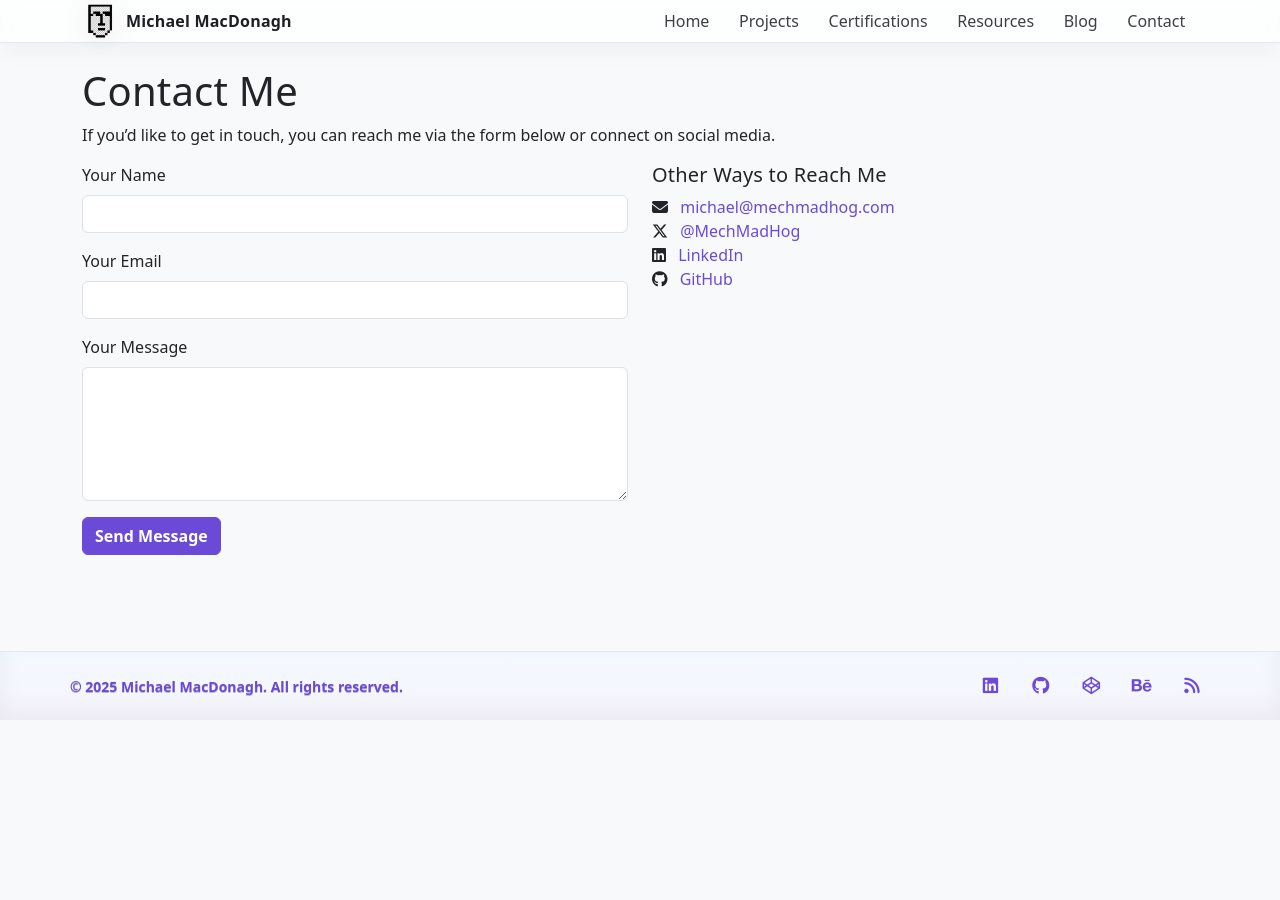
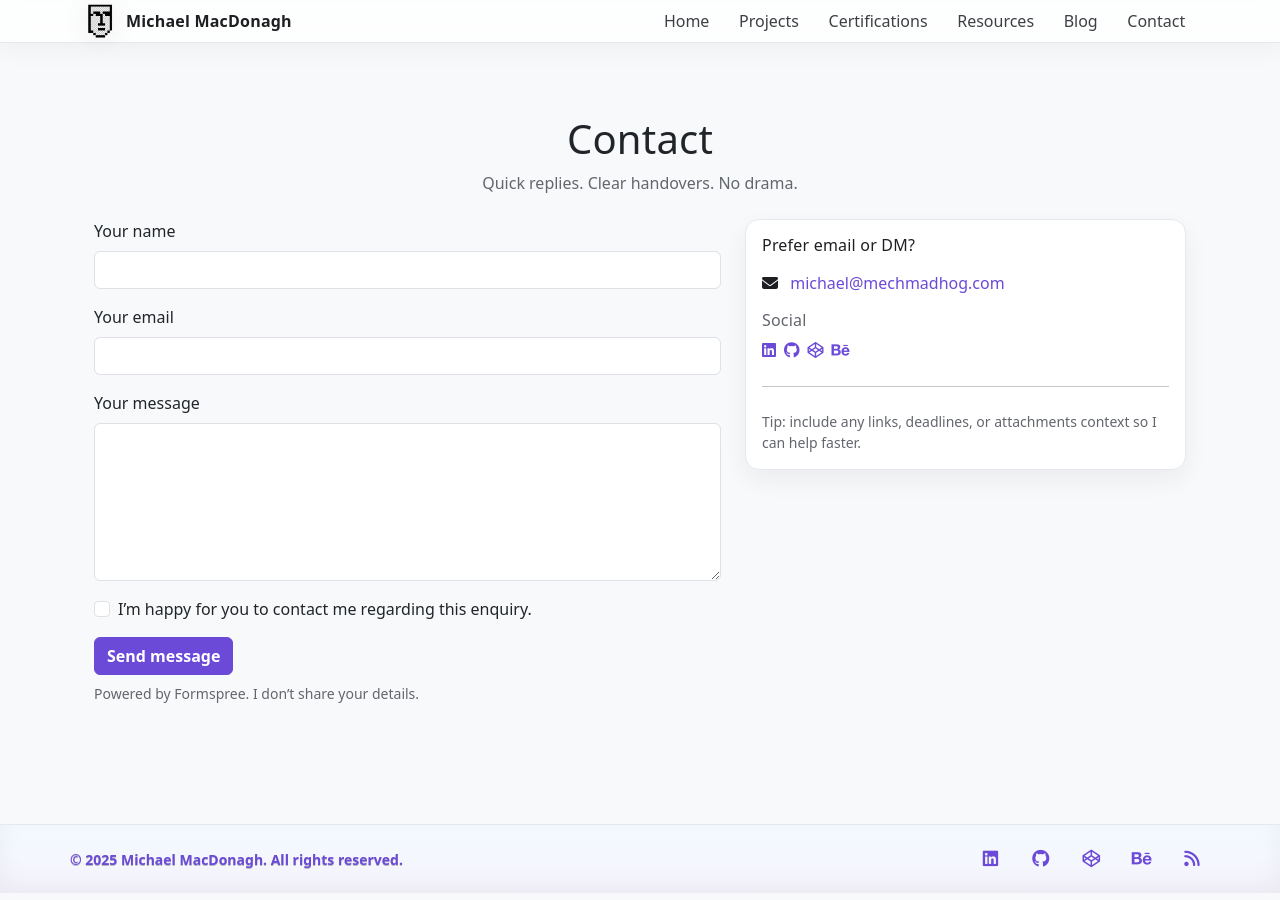
Before and after one commit to MechMadHog/michaelmacdonagh.net, a Jekyll site: the page built from contact.md, in a window 1280 px wide. Built offline with Jekyll 4.4.1, drawn with Linux system fonts in a browser that asks for light colours.

Commit message:
Projects and contact pages

```diff
--- a/contact.md
+++ b/contact.md
@@ -4,36 +4,86 @@ title: Contact
 permalink: /contact/
 ---
 
-# Contact Me
-
-If you'd like to get in touch, you can reach me via the form below or connect on social media.
-
-<div class="row">
-  <div class="col-md-6 mb-4">
-    <form action="https://formspree.io/f/YOUR_FORMSPREE_ID" method="POST">
-      <div class="mb-3">
-        <label for="name" class="form-label">Your Name</label>
-        <input type="text" name="name" id="name" class="form-control" required>
+<section class="py-5 page-min">
+  <div class="container">
+    <header class="mb-4 text-center">
+      <h1 class="mb-2">Contact</h1>
+      <p class="text-muted mb-0">Quick replies. Clear handovers. No drama.</p>
+    </header>
+    <div class="row g-4 align-items-start">
+      <!-- Form -->
+      <div class="col-12 col-lg-7">
+        <form action="https://formspree.io/f/YOUR_FORMSPREE_ID" method="POST" class="needs-validation" novalidate>
+          <!-- name -->
+          <div class="mb-3">
+            <label for="name" class="form-label">Your name</label>
+            <input type="text" name="name" id="name" class="form-control" autocomplete="name" required>
+            <div class="invalid-feedback">Please enter your name.</div>
+          </div>
+          <!-- email -->
+          <div class="mb-3">
+            <label for="email" class="form-label">Your email</label>
+            <input type="email" name="_replyto" id="email" class="form-control" inputmode="email" autocomplete="email" required>
+            <div class="invalid-feedback">A valid email helps me reply.</div>
+          </div>
+          <!-- message -->
+          <div class="mb-3">
+            <label for="message" class="form-label">Your message</label>
+            <textarea name="message" id="message" rows="6" class="form-control" required></textarea>
+            <div class="invalid-feedback">Please add a short message.</div>
+          </div>
+          <!-- optional subject -->
+          <input type="hidden" name="_subject" value="Website contact from michaelmacdonagh.net">
+          <!-- spam honeypot (leave empty) -->
+          <div class="visually-hidden" aria-hidden="true">
+            <label for="website">Website</label>
+            <input type="text" id="website" name="website" tabindex="-1" autocomplete="off">
+          </div>
+          <!-- redirect after submit (optional) -->
+          <!-- <input type="hidden" name="_next" value="{{ '/contact/thanks/' | relative_url }}"> -->
+          <!-- consent -->
+          <div class="form-check mb-3">
+            <input class="form-check-input" type="checkbox" value="yes" id="consent" required>
+            <label class="form-check-label" for="consent">
+              I’m happy for you to contact me regarding this enquiry.
+            </label>
+            <div class="invalid-feedback">Please confirm you’re OK with a reply.</div>
+          </div>
+          <button type="submit" class="btn btn-primary">Send message</button>
+          <p class="small text-muted mt-2 mb-0">Powered by Formspree. I don’t share your details.</p>
+        </form>
       </div>
-      <div class="mb-3">
-        <label for="email" class="form-label">Your Email</label>
-        <input type="email" name="_replyto" id="email" class="form-control" required>
+      <!-- Direct contact + icons -->
+      <div class="col-12 col-lg-5">
+        <div class="card h-100">
+          <div class="card-body">
+            <h2 class="h6 mb-3">Prefer email or DM?</h2>
+            <p class="mb-3">
+              <i class="fa-solid fa-envelope me-2" aria-hidden="true"></i>
+              <a href="mailto:michael@mechmadhog.com?subject=Hi%20Mike!" class="text-decoration-none">michael@mechmadhog.com</a>
+            </p>
+            <h3 class="h6 text-muted mb-2">Social</h3>
+            <div class="d-flex gap-2">
+              <a href="https://linkedin.com/in/michaelmacdonagh/" class="social" aria-label="LinkedIn" target="_blank" rel="me noopener">
+                <i class="fa-brands fa-linkedin"></i>
+              </a>
+              <a href="https://github.com/MechMadHog" class="social" aria-label="GitHub" target="_blank" rel="me noopener">
+                <i class="fa-brands fa-github"></i>
+              </a>
+              <a href="https://codepen.io/Mike-MacDonagh" class="social" aria-label="CodePen" target="_blank" rel="me noopener">
+                <i class="fa-brands fa-codepen"></i>
+              </a>
+              <a href="https://www.behance.net/mikemacdonagh" class="social" aria-label="Behance" target="_blank" rel="me noopener">
+                <i class="fa-brands fa-behance"></i>
+              </a>
+            </div>
+            <hr class="my-4">
+            <p class="small text-muted mb-0">
+              Tip: include any links, deadlines, or attachments context so I can help faster.
+            </p>
+          </div>
+        </div>
       </div>
-      <div class="mb-3">
-        <label for="message" class="form-label">Your Message</label>
-        <textarea name="message" id="message" rows="5" class="form-control" required></textarea>
-      </div>
-      <button type="submit" class="btn btn-primary">Send Message</button>
-    </form>
+    </div>
   </div>
-
-  <div class="col-md-6">
-    <h5>Other Ways to Reach Me</h5>
-    <p>
-      <i class="fas fa-envelope me-2"></i> <a href="mailto:michael@mechmadhog.com?subject=Hi% 'Hi Mike!'">michael@mechmadhog.com</a><br>
-      <i class="fab fa-x-twitter me-2"></i> <a href="https://twitter.com/MechMadHog" target="_blank">@MechMadHog</a><br>
-      <i class="fab fa-linkedin me-2"></i> <a href="https://linkedin.com/in/michaelmacdonagh/" target="_blank">LinkedIn</a><br>
-      <i class="fab fa-github me-2"></i> <a href="https://github.com/MechMadHog" target="_blank">GitHub</a><br>
-    </p>
-  </div>
-</div>
+</section>
```
Also changed, not shown: projects.md (+27 -22 lines).
